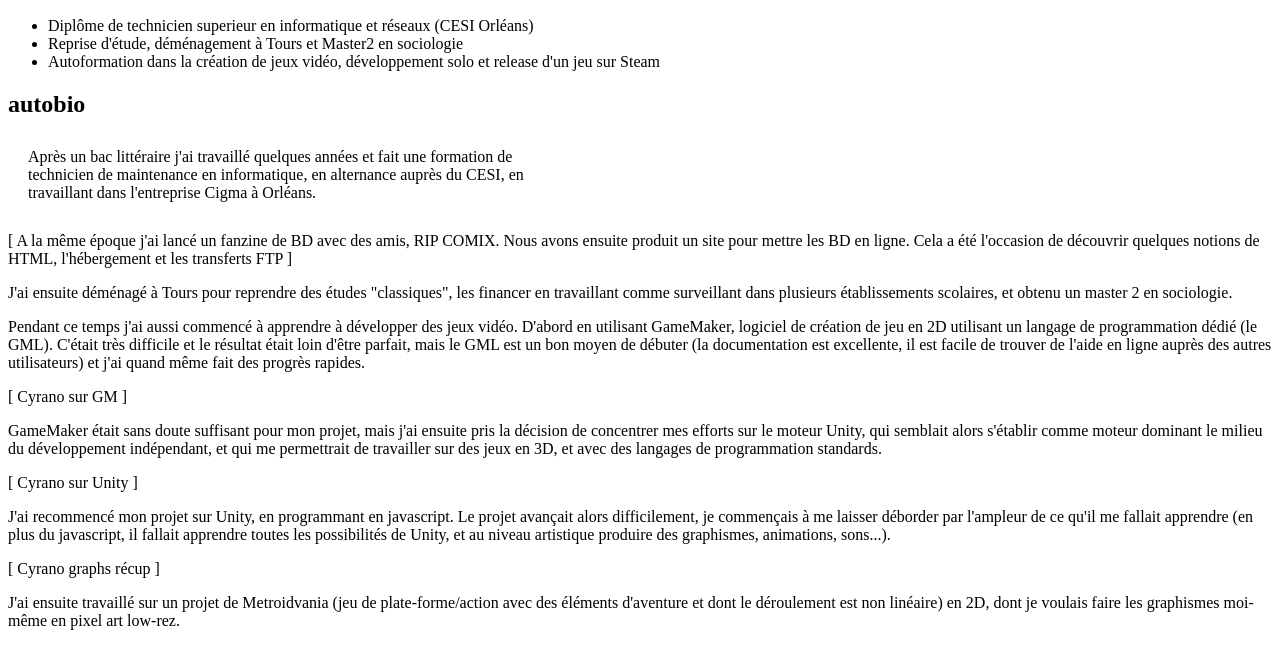
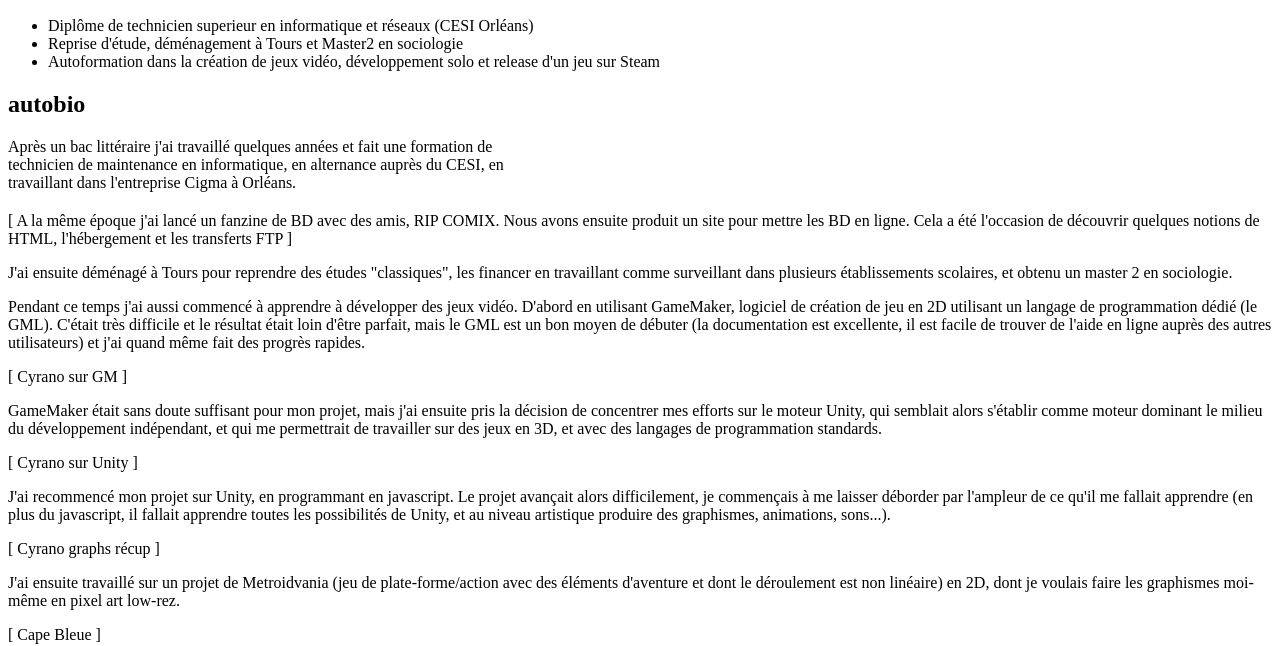
Before and after one commit to markadet0/cefim, a plain HTML site: page index.html in a window 1280 px wide. Shown: the part 110-756 px from the top of the page. Drawn offline with Linux system fonts and the light colour scheme.

Commit message:
Update style.css

```diff
--- a/style.css
+++ b/style.css
@@ -1,22 +1,9 @@
 
 .middle {
-  /* Ils auront exactement une largeur de 100px */
+
   width: 500px;
-
-  /* Leur hauteur est définie automatiquement
-     en fonction de la taille du contenu */
   height: auto;
 
-  /* La distance entre le contenu et la bordure
-     est 20px à droite et à gauche et est
-     10px en haut et en bas */
-  padding: 10px 20px 10px 20px;
-
-  /* On définit une bordure noire, large de 5px
-  border: 5px solid black;*/
-
-  /* La distance minimale entre un paragraphe
-     et une autre boîte au-dessus ou en-dessous
-     sera de 20px */
+  /* distance entre paragraphes */
   margin: 20px 0 20px 0;
 }
```
